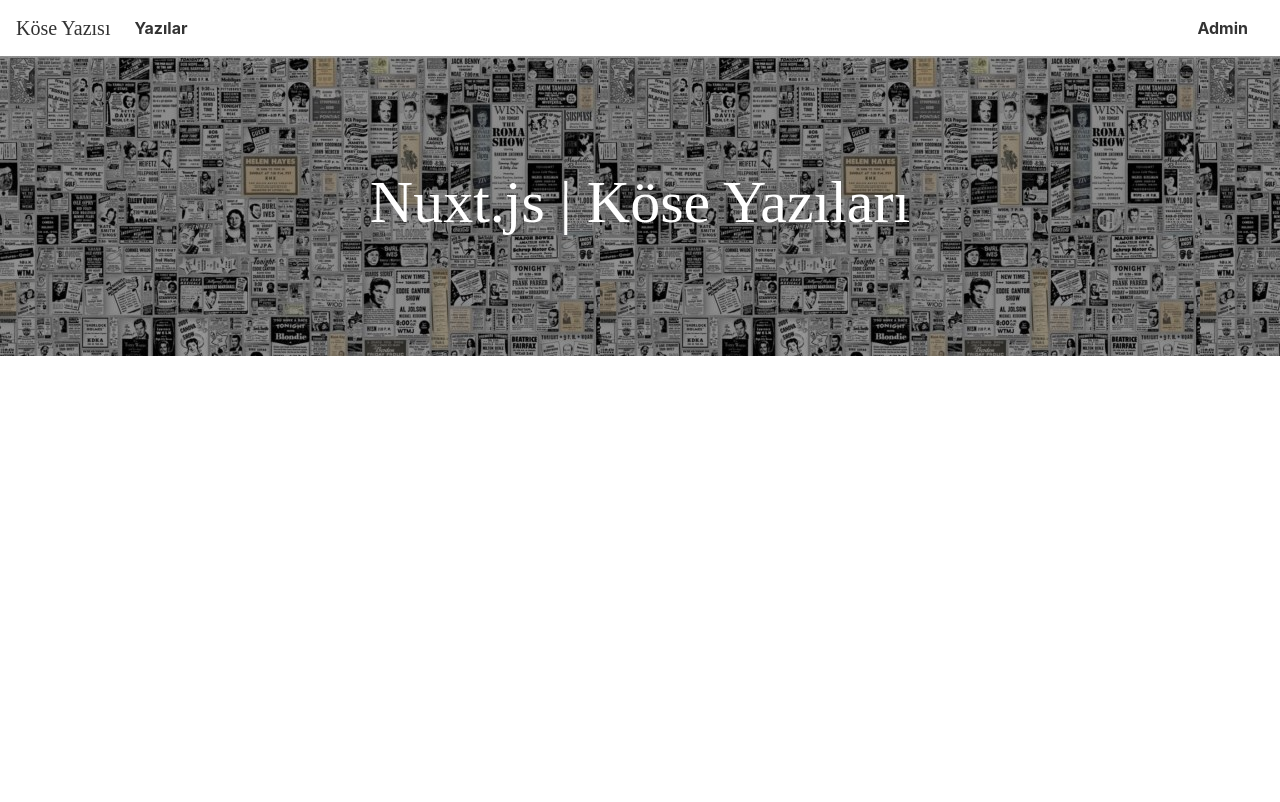
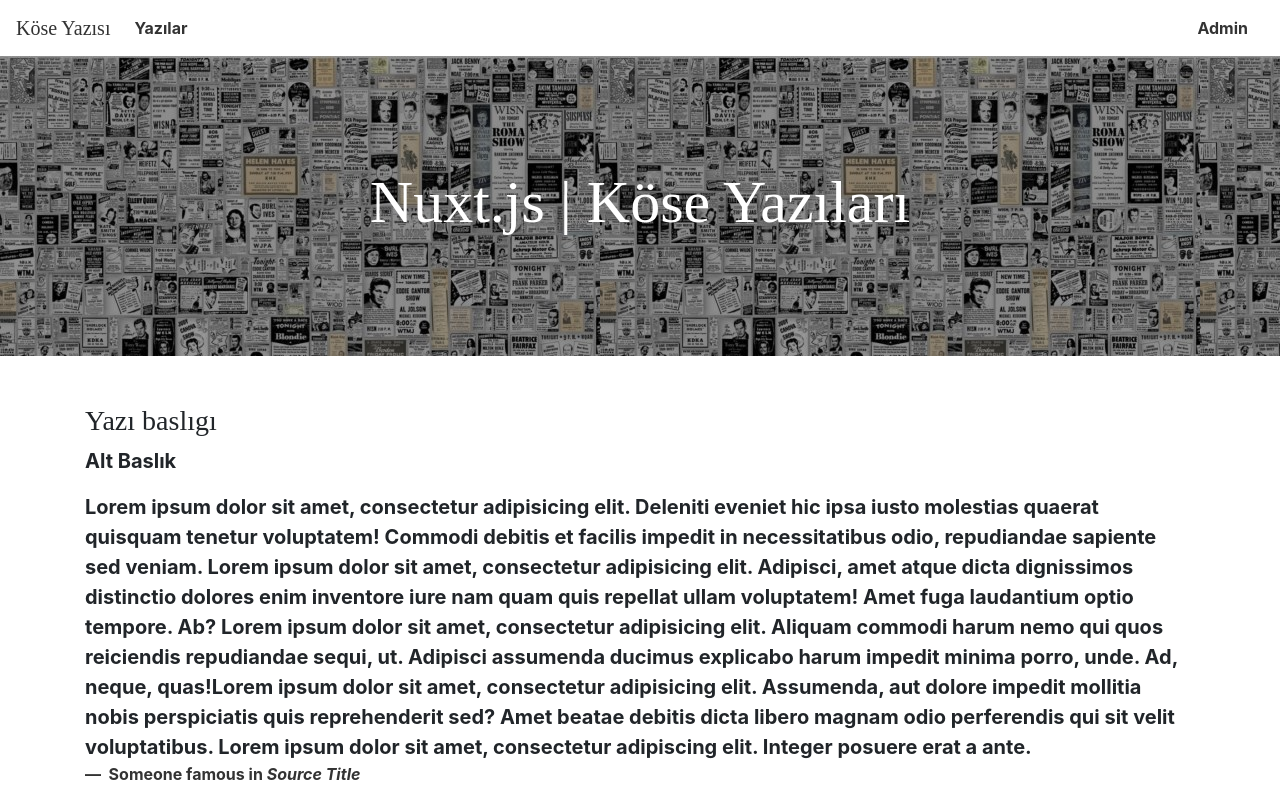
Before and after one commit to canturet/vuejs-nuxtjs-kose-yazisi, a Nuxt app: page /posts/1 in a window 1280 px wide. Built offline with nearby package versions, Linux system fonts and the light colour scheme; a web font is replaced by a local one.

Commit message:
post detay sayfası oluşturuldu

```diff
--- a/components/post/Post.vue
+++ b/components/post/Post.vue
@@ -7,7 +7,7 @@
         Some quick example text to build on the card title and make up the bulk
         of the card's content.
       </p>
-      <a href="#" class="btn btn-outline-info btn-sm">Görüntüle</a>
+      <a href="#" @click.prevent="$router.push('/posts/1')" class="btn btn-outline-info btn-sm">Görüntüle</a>
       <a href="#" class="btn btn-outline-warning btn-sm">Düzenle</a>
       <a href="#" class="btn btn-outline-danger btn-sm">Sil</a>
     </div>
--- /dev/null
+++ b/components/post/PostDetail.vue
@@ -0,0 +1,37 @@
+<template>
+  <div
+    class="
+      container
+      mt-5
+      d-flex
+      flex-column
+      justify-content-center
+      align-items-center
+    "
+  >
+    <blockquote class="blockquote">
+      <h3>Yazı baslıgı</h3>
+      <p>Alt Baslık</p>
+      <p class="mb-0">
+        Lorem ipsum dolor sit amet, consectetur adipisicing elit. Deleniti
+        eveniet hic ipsa iusto molestias quaerat quisquam tenetur voluptatem!
+        Commodi debitis et facilis impedit in necessitatibus odio, repudiandae
+        sapiente sed veniam. Lorem ipsum dolor sit amet, consectetur adipisicing
+        elit. Adipisci, amet atque dicta dignissimos distinctio dolores enim
+        inventore iure nam quam quis repellat ullam voluptatem! Amet fuga
+        laudantium optio tempore. Ab? Lorem ipsum dolor sit amet, consectetur
+        adipisicing elit. Aliquam commodi harum nemo qui quos reiciendis
+        repudiandae sequi, ut. Adipisci assumenda ducimus explicabo harum
+        impedit minima porro, unde. Ad, neque, quas!Lorem ipsum dolor sit amet,
+        consectetur adipisicing elit. Assumenda, aut dolore impedit mollitia
+        nobis perspiciatis quis reprehenderit sed? Amet beatae debitis dicta
+        libero magnam odio perferendis qui sit velit voluptatibus. Lorem ipsum
+        dolor sit amet, consectetur adipiscing elit. Integer posuere erat a
+        ante.
+      </p>
+      <footer class="blockquote-footer">
+        Someone famous in <cite title="Source Title">Source Title</cite>
+      </footer>
+    </blockquote>
+  </div>
+</template>
--- a/pages/posts/_postId/index.vue
+++ b/pages/posts/_postId/index.vue
@@ -0,0 +1,11 @@
+<template>
+  <PostDetail />
+</template>
+<script>
+import PostDetail from "@/components/post/PostDetail";
+export default {
+  components: {
+    PostDetail,
+  },
+};
+</script>
```
